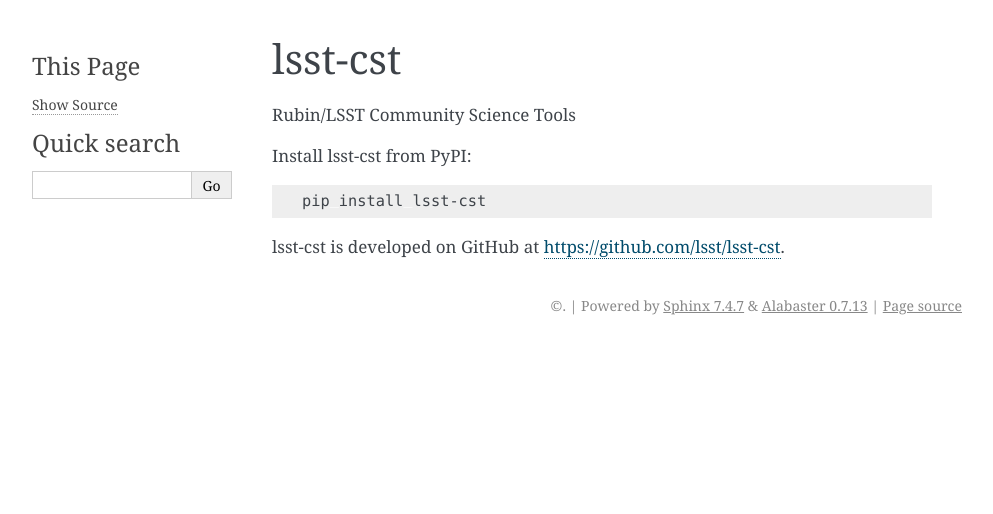
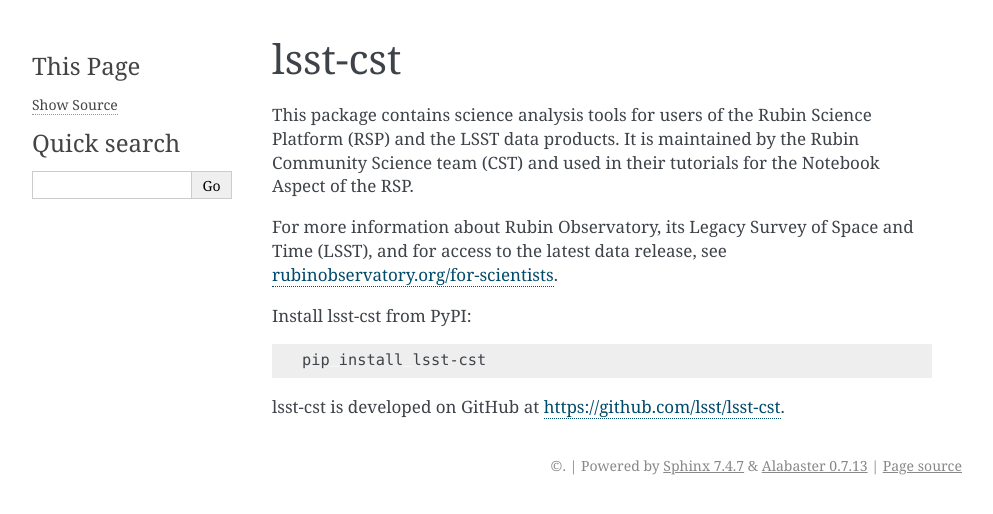
Before and after one commit to lsst/lsst-cst, a Sphinx documentation site: the page built from docs/index.rst, in a window 1280 px wide. Shown: the top 514 px of the page, without its empty margins (148-1141 px from the left). Built offline with Sphinx 7.4.7, drawn with Linux system fonts in a browser that asks for light colours; pages that are not in the unit, such as notebooks, are missing from menus.

Commit message:
update file

```diff
--- a/docs/index.rst
+++ b/docs/index.rst
@@ -5,7 +5,14 @@
 lsst-cst
 ########
 
-Rubin/LSST Community Science Tools
+This package contains science analysis tools for users of the Rubin Science Platform (RSP)
+and the LSST data products.
+It is maintained by the Rubin Community Science team (CST) and used in their
+tutorials for the Notebook Aspect of the RSP.
+
+For more information about Rubin Observatory, its Legacy Survey of Space and Time (LSST),
+and for access to the latest data release, see
+`rubinobservatory.org/for-scientists <https://rubinobservatory.org/for-scientists>`__.
 
 Install lsst-cst from PyPI:
 
```
